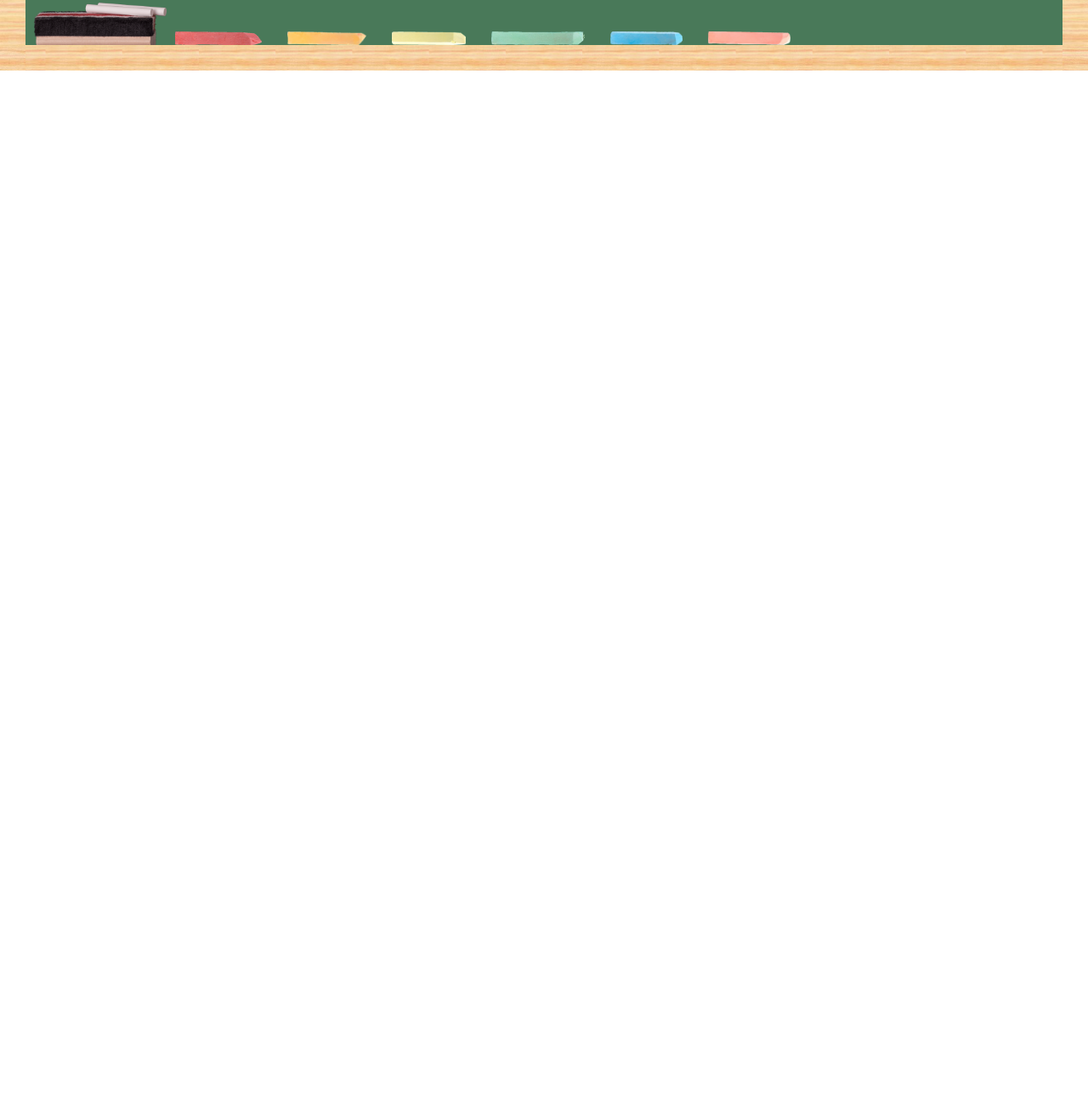
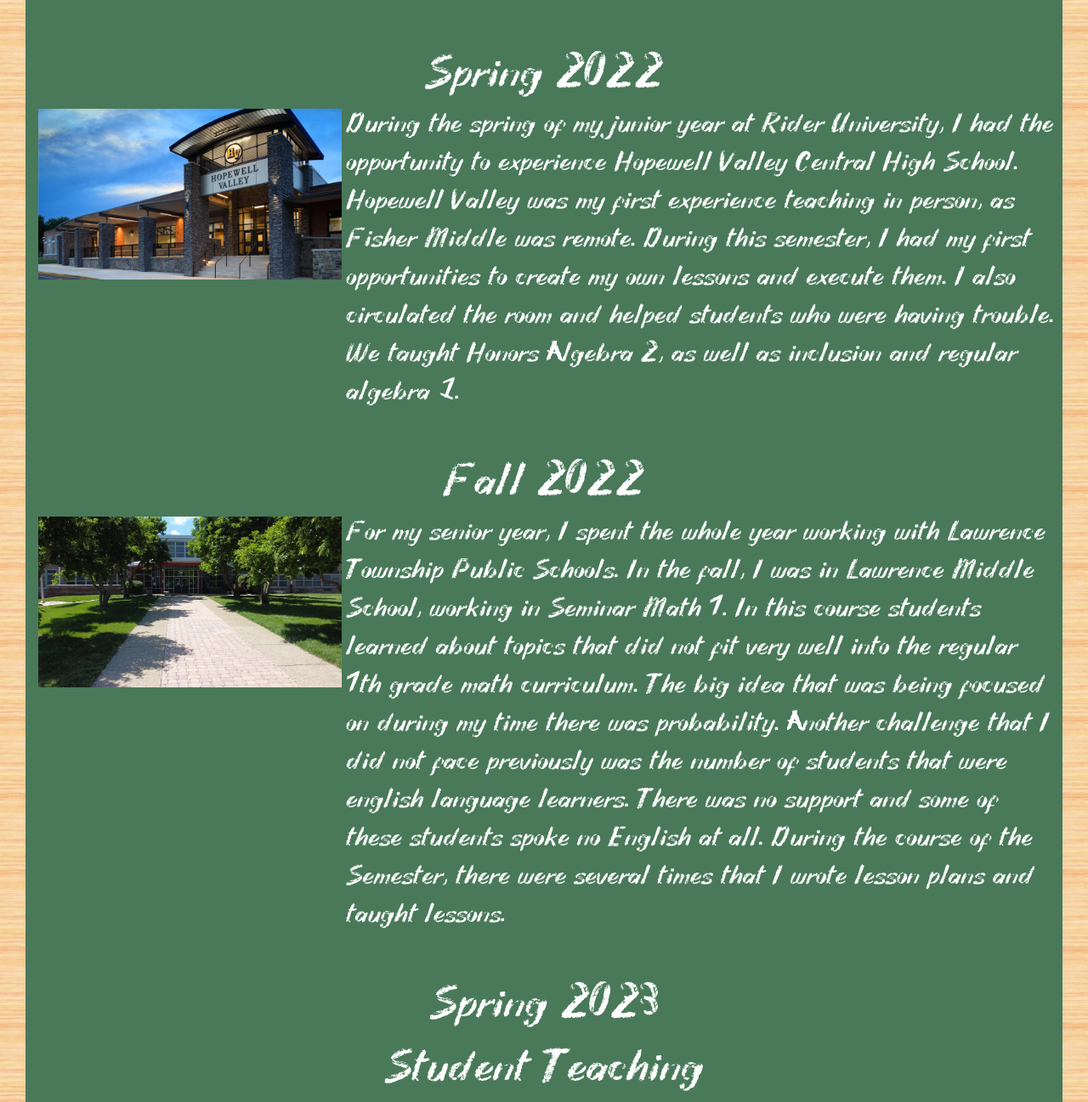
Before and after one commit to MrAGoldstein/MrAGoldstein.github.io, a plain HTML site: page Field_Experience/index.html in a window 1280 px wide. Shown: the part 797-2094 px from the top of the page at 85% size. Before the commit the page ends 880 px from the top, so only its background shows below. Drawn offline with nearby package versions, Linux system fonts and the light colour scheme.

Commit message:
Updates Field Experiences

```diff
--- a/Field_Experience/index.html
+++ b/Field_Experience/index.html
@@ -50,10 +50,74 @@
         <img src="images\fishermiddle.jpg" class="image" alt="">
       </div>
       <div class="info">
-        During the fall of my sophomore year of college at Rider University(the fall of 2020), I participated in a field experience with Fisher Middle School. Due to the COVID-19 pandemic, the field experience took place virtually, with the teacher and half of the students in the classroom and the other half of the students in a Google Meet with me and another Rider University student. During the field experience, I was placed in an honors seventh grade math class, which was an algebra class. Some of the tasks that were assigned to me were if a student was struggling with a problem during an activity demonstrate how to solve the problem, provide feedback to students as they were working on an assignment, and ask students to share their answers to the Do-Now and homework.
+        During the fall of my sophomore year of college at Rider University(the fall of 2020), I participated in a
+        field experience with Fisher Middle School. Due to the COVID-19 pandemic, the field experience took place
+        virtually, with the teacher and half of the students in the classroom and the other half of the students in a
+        Google Meet with me and another Rider University student. During the field experience, I was placed in an
+        honors seventh grade math class, which was an algebra class. Some of the tasks that were assigned to me were if
+        a student was struggling with a problem during an activity demonstrate how to solve the problem, provide
+        feedback to students as they were working on an assignment, and ask students to share their answers to the
+        Do-Now and homework.
       </div>
     </div>
   </div>
+  <br>
+  <div class="exp">
+    <div class="time">
+      Spring 2022
+    </div>
+    <div class="expBody">
+      <div class="picture">
+        <img src="images\hopewell.jpg" class="image" alt="">
+      </div>
+      <div class="info">
+        During the spring of my junior year at Rider University, I had the opportunity to experience Hopewell Valley
+        Central High School. Hopewell Valley was my first experience teaching in person, as Fisher Middle was remote.
+        During this semester, I had my first opportunities to create my own lessons and execute them. I also circulated
+        the room and helped students who were having trouble. We taught Honors Algebra 2, as well as inclusion and
+        regular algebra 1.
+      </div>
+    </div>
+    <br>
+    <div class="exp">
+      <div class="time">
+        Fall 2022
+      </div>
+      <div class="expBody">
+        <div class="picture">
+          <img src="images\lawrencemiddle.jpg" class="image" alt="">
+        </div>
+        <div class="info">
+          For my senior year, I spent the whole year working with Lawrence Township Public Schools. In the fall, I was
+          in Lawrence Middle School, working in Seminar Math 7. In this course students learned about topics that did
+          not fit very well into the regular 7th grade math curriculum. The big idea that was being focused on during
+          my time there was probability. Another challenge that I did not face previously was the number of students
+          that were english language learners. There was no support and some of these students spoke no English at all.
+          During the course of the Semester, there were several times that I wrote lesson plans and taught lessons.
+        </div>
+      </div>
+    </div>
+    <br>
+    <div class="exp">
+      <div class="time">
+        Spring 2023
+        <br>
+        Student Teaching
+      </div>
+      <div class="expBody">
+        <div class="picture">
+          <img src="images\lawrencehigh.jpg" class="image" alt="">
+        </div>
+        <div class="info">
+          For my final semester and my Student Teaching placement, I went across the parking lot staying in the same
+          district, but going to Lawrence High School. During this full-time student teaching placement, I got to
+          experience everyday in the school rather than just one time per week. After getting slowly eased in, I took
+          over more and more classes. I taught Honors Geometry and Algebra 2 as well as Inclusion Geometry. My daily
+          tasks included but were not limited to planning lessons to teach in conjunction with my cooperating teacher,
+          grading students work, teaching lessons, circulating the room answering students' questions, and many more.
+        </div>
+      </div>
+    </div>
   <div class="shelf">
     <div class="eraser">
       <img src="..\eraser.png" class="eraserImage" alt="">
```
Also changed, not shown: Field_Experience/images/hopewell.jpg (added), Field_Experience/images/lawrencehigh.jpg (added), Field_Experience/images/lawrencemiddle.jpg (added).
